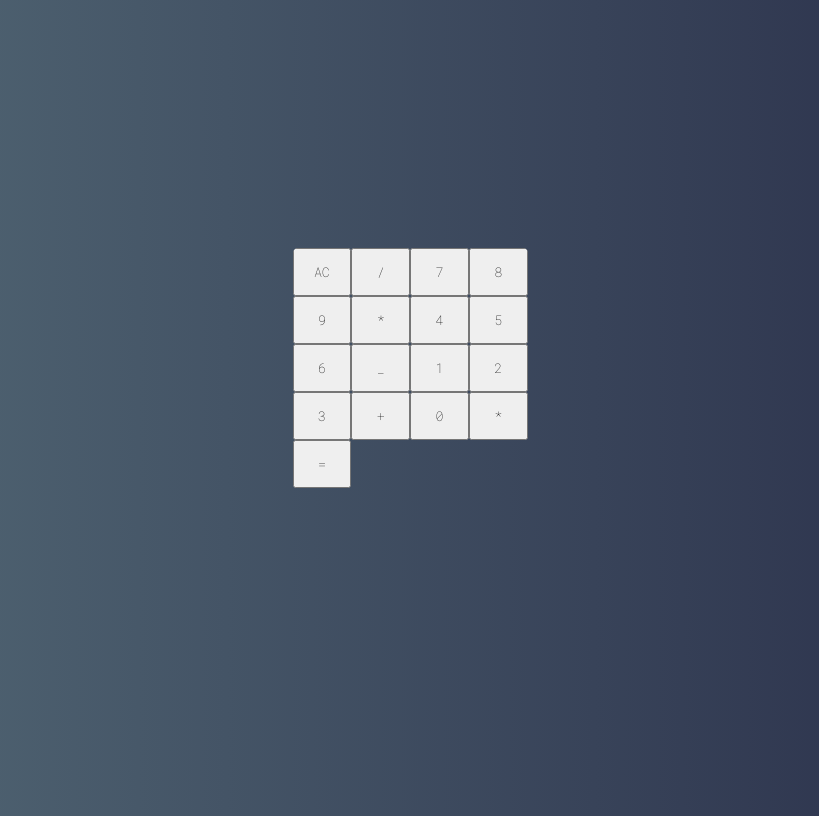
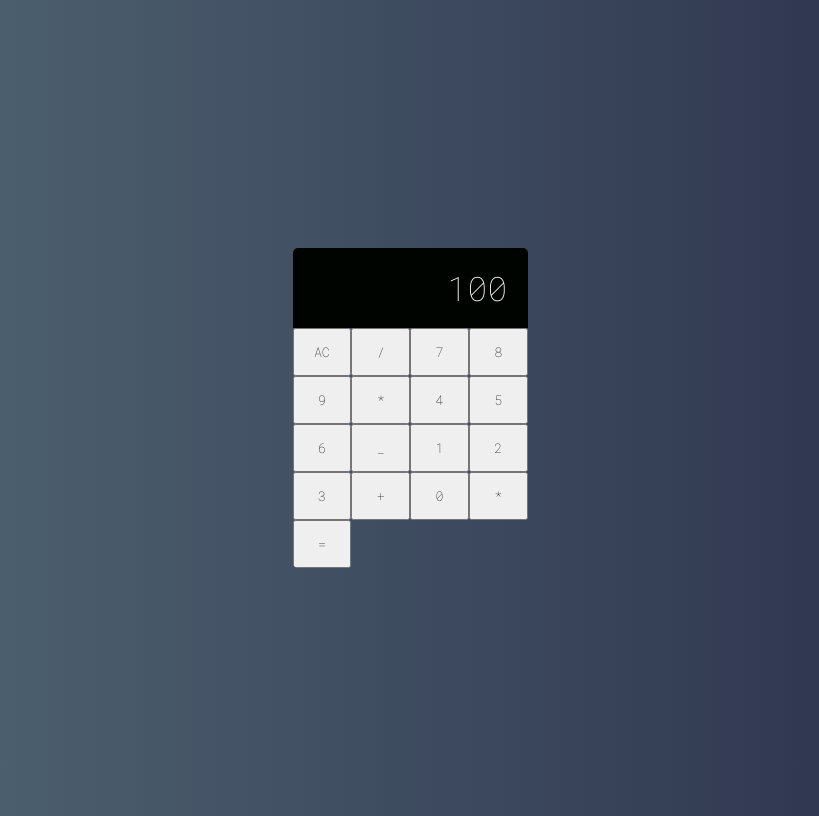
Before and after one commit to MateusGomes04/calculator-React, a React (Create React App) app: page / in a window 1280 px wide. Shown: the whole page, without its empty margins (230-1049 px from the left). Built offline with nearby package versions, Linux system fonts and the light colour scheme.

Commit message:
component Display

```diff
--- /dev/null
+++ b/src/components/Display.css
@@ -0,0 +1,11 @@
+.display {
+    grid-column: span 4;
+    background-color: #000400;
+
+    display: flex;
+    justify-content: flex-end;
+    align-items: center;
+    padding: 20px;
+    font-size: 2.1em;
+    overflow: hidden;
+}
--- /dev/null
+++ b/src/components/Display.jsx
@@ -0,0 +1,5 @@
+import React from "react";
+import "./Display.css"
+
+export default props =>
+<div className="display">{props.value}</div>
--- a/src/main/Calculator.css
+++ b/src/main/Calculator.css
@@ -6,5 +6,5 @@
 
     display: grid;
     grid-template-columns: repeat(4, 25%);
-    grid-template-rows: 48px 48px 48px 48px 48px;
+    grid-template-rows: 1fr 48px 48px 48px 48px 48px;
 }
--- a/src/main/Calculator.jsx
+++ b/src/main/Calculator.jsx
@@ -2,11 +2,13 @@ import React, {Component} from "react";
 import "./Calculator.css"
 
 import Button from "../components/Button";
+import Display from "../components/Display";
 
 export default class Calculator extends Component {
     render() {
         return (
             <div className="calculator">
+                <Display value={100} />
                 <Button label="AC"/>
                 <Button label="/" />
                 <Button label="7" />
```
